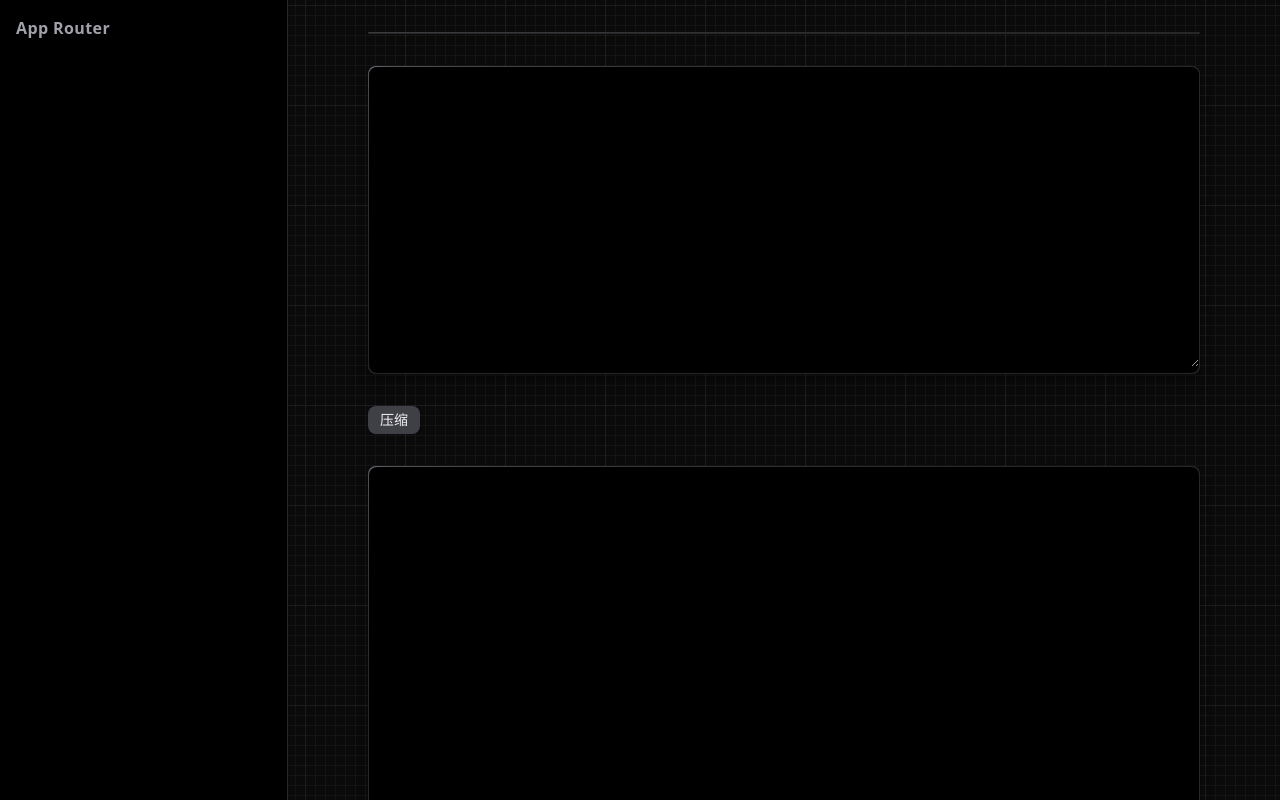
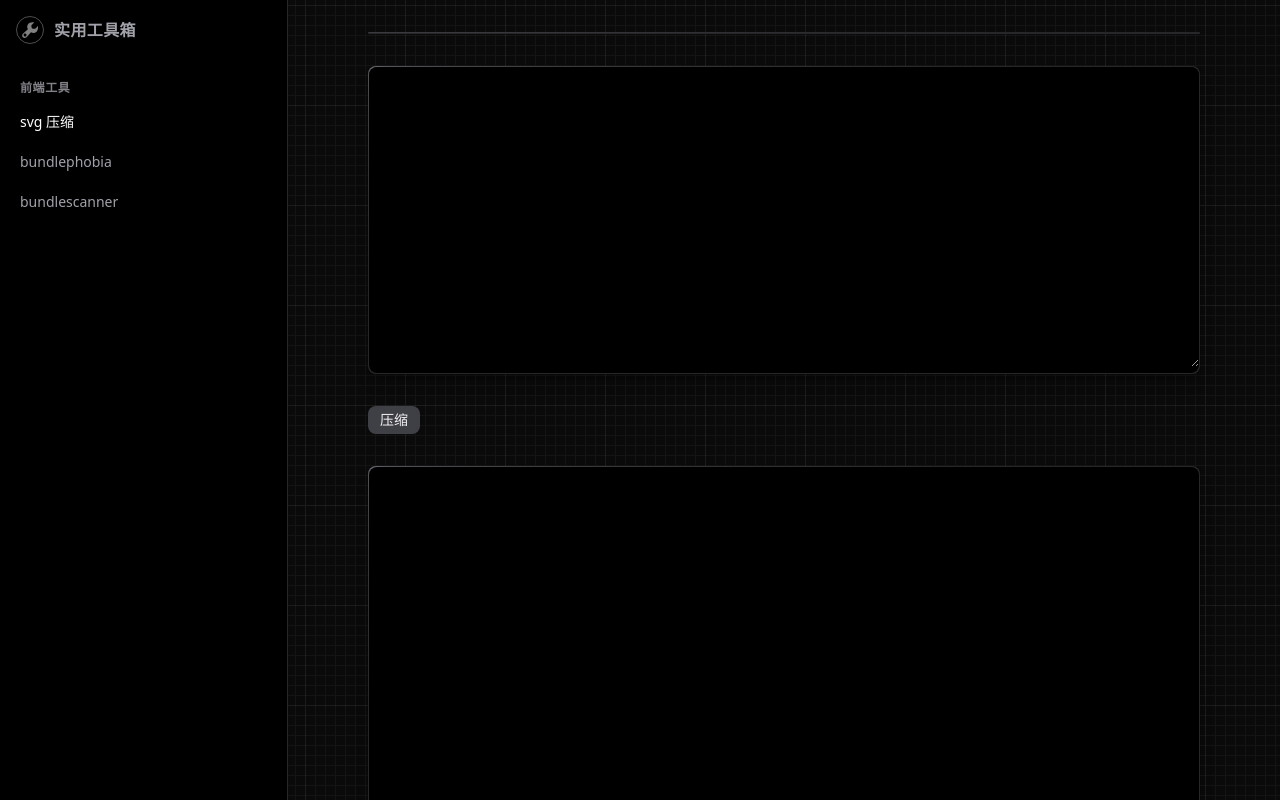
Before and after one commit to li-changyu/tools.lizhangyu.com, a Next.js app: page /svg in a window 1280 px wide. Shown: the top 800 px of the page. Built offline with nearby package versions, Linux system fonts and the light colour scheme.

Commit message:
feat: 添加侧边栏内容

```diff
--- /dev/null
+++ b/lib/demos.ts
@@ -0,0 +1,25 @@
+export type Item = {
+  name: string;
+  slug: string;
+  description?: string;
+};
+
+export const demos: { name: string; items: Item[] }[] = [
+  {
+    name: '前端工具',
+    items: [
+      {
+        name: 'svg 压缩',
+        slug: 'svg',
+      },
+      {
+        name: 'bundlephobia',
+        slug: "https://bundlephobia.com/",
+      },
+      {
+        name: 'bundlescanner',
+        slug: "https://bundlescanner.com/",
+      },
+    ],
+  }
+];
--- a/ui/global-nav.tsx
+++ b/ui/global-nav.tsx
@@ -5,6 +5,8 @@ import { useSelectedLayoutSegment } from 'next/navigation';
 import { MenuAlt2Icon, XIcon } from '@heroicons/react/solid';
 import clsx from 'clsx';
 import { useState } from 'react';
+import { Item, demos } from '@/lib/demos';
+import Logo from './logo';
 
 export function GlobalNav() {
   const [isOpen, setIsOpen] = useState(false);
@@ -18,12 +20,14 @@ export function GlobalNav() {
           className="group flex w-full items-center gap-x-2.5"
           onClick={close}
         >
-          {/* <div className="h-7 w-7 rounded-full border border-white/30 group-hover:border-white/50">
-            <NextLogo />
-          </div> */}
+          <div className="h-7 w-7 rounded-full border border-white/30 group-hover:border-white/50 flex justify-center items-center">
+            <div className="w-[70%] h-[70%] opacity-50 group-hover:opacity-100">
+              <Logo />
+            </div>
+          </div>
 
           <h3 className="font-semibold tracking-wide text-gray-400 group-hover:text-gray-50">
-            App Router
+            实用工具箱
           </h3>
         </Link>
       </div>
@@ -49,7 +53,7 @@ export function GlobalNav() {
         })}
       >
         <nav className="space-y-6 px-2 pb-24 pt-5">
-          {/* {demos.map((section) => {
+          {demos.map((section) => {
             return (
               <div key={section.name}>
                 <div className="mb-2 px-3 text-xs font-semibold uppercase tracking-wider text-gray-400/80">
@@ -63,7 +67,7 @@ export function GlobalNav() {
                 </div>
               </div>
             );
-          })} */}
+          })}
         </nav>
         {/* <Byline className="absolute hidden sm:block" /> */}
       </div>
@@ -72,19 +76,19 @@ export function GlobalNav() {
 }
 
 function GlobalNavItem({
-  // item,
+  item,
   close,
 }: {
-  // item: Item;
+  item: Item;
   close: () => false | void;
 }) {
   const segment = useSelectedLayoutSegment();
-  const isActive = false;
+  const isActive = item.slug === segment;
 
   return (
     <Link
       onClick={close}
-      href={`/}`}
+      href={item.slug.startsWith('http') ? item.slug : `/${item.slug}`}
       className={clsx(
         'block rounded-md px-3 py-2 text-sm font-medium hover:text-gray-300',
         {
@@ -93,7 +97,7 @@ function GlobalNavItem({
         },
       )}
     >
-      {/* {item.name} */}
+      {item.name}
     </Link>
   );
 }
--- /dev/null
+++ b/ui/logo.tsx
@@ -0,0 +1,3 @@
+export default function Logo() {
+  return (<svg className="w-full h-full" viewBox="0 0 1024 1024" version="1.1" xmlns="http://www.w3.org/2000/svg" p-id="1613" width="200" height="200"><path d="M942.4 289.088c0 0-127.36 128.384-140.352 141.504-12.992 13.056-56.96 11.712-56.96 11.712S628.8 429.12 611.968 412.416C595.328 395.648 583.808 273.92 583.808 273.92S580.544 240.064 597.312 223.232c16.704-16.768 141.056-141.184 141.056-141.184S754.304 64.128 731.2 64C656.64 63.744 505.152 65.472 431.808 139.008L416.576 154.048c-84.736 85.376-92.224 213.184-27.52 307.072L104.64 712.96c-34.176 34.176-71.104 135.168 0 206.4 71.104 71.232 171.776 34.176 205.824-0.064 0 0 203.264-228.928 252.608-283.2 93.568 67.136 222.336 60.48 308.096-25.6l15.104-15.104C957.376 524.032 959.68 373.76 960 297.728 960.192 273.472 942.4 289.088 942.4 289.088zM229.312 878.976c-46.656 0-84.352-37.632-84.352-84.288 0-46.528 37.76-84.288 84.352-84.288 46.592 0 84.224 37.824 84.224 84.288C313.536 841.344 275.904 878.976 229.312 878.976z" fill="#ffffff" p-id="1614"></path></svg>)
+}
```
